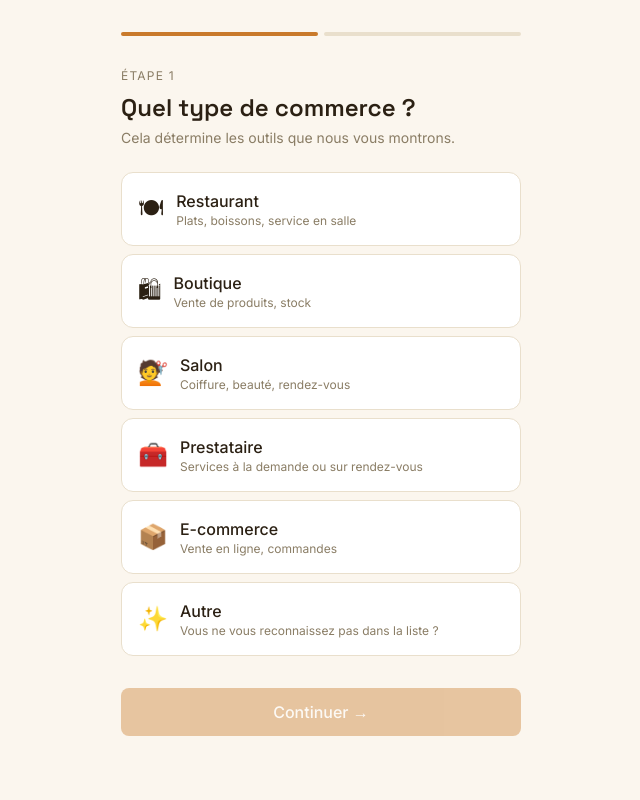
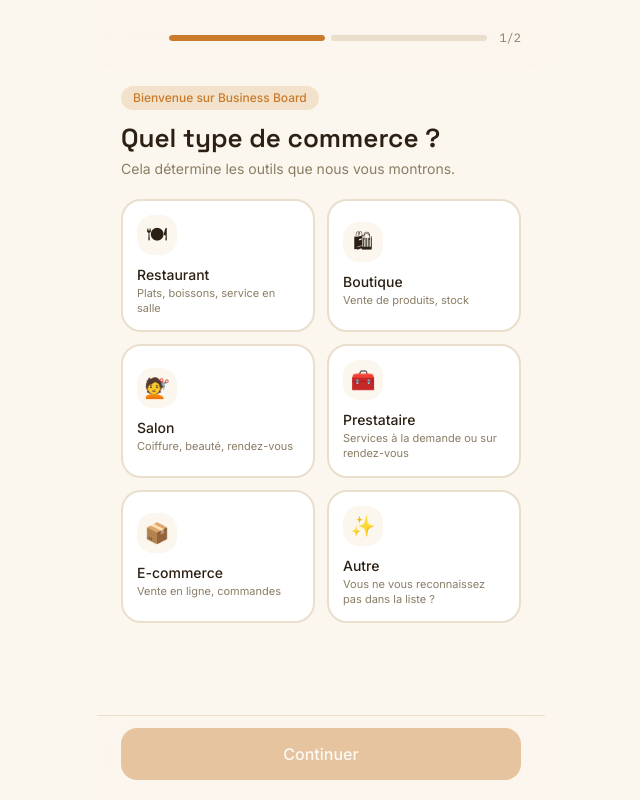
Before and after one commit to ftlskaizoku/Business-Board, a Next.js app: page /onboarding in a window 1280 px wide. Shown: the whole page, without its empty margins (319-959 px from the left). Built offline with nearby package versions, Linux system fonts and the light colour scheme.

Commit message:
App Redisigned again

```diff
--- a/src/app/globals.css
+++ b/src/app/globals.css
@@ -185,19 +185,21 @@ body {
   box-shadow: var(--shadow-card);
 }
 
-/* Page content eases in on every navigation (see (app)/template.tsx). */
+/* Page content eases in on every navigation (see (app)/template.tsx).
+   Opacity only, on purpose: animating transform here would turn this wrapper
+   into the containing block of every position:fixed child (the Encaisser
+   bar, the sale sheet, toasts), pinning them to the page bottom instead of
+   the screen. */
 @keyframes page-enter {
   from {
     opacity: 0;
-    transform: translateY(8px);
   }
   to {
     opacity: 1;
-    transform: none;
   }
 }
 .page-enter {
-  animation: page-enter 240ms cubic-bezier(0.22, 1, 0.36, 1) both;
+  animation: page-enter 220ms ease-out;
 }
 
 /* Charts draw in. */
--- a/src/app/onboarding/page.tsx
+++ b/src/app/onboarding/page.tsx
@@ -7,6 +7,43 @@ import { NICHES, NICHE_ORDER, hasProducts } from "@/lib/niches";
 import type { Niche, BizType } from "@/lib/types";
 
 type Step = "niche" | "type" | "stock" | "name";
+
+function CheckBadge() {
+  return (
+    <span className="absolute top-2.5 right-2.5 w-5 h-5 rounded-full bg-ochre text-white flex items-center justify-center">
+      <svg width="12" height="12" viewBox="0 0 24 24" fill="none" stroke="currentColor" strokeWidth="3.2" strokeLinecap="round" strokeLinejoin="round" aria-hidden="true">
+        <path d="M5 13l4 4L19 7" />
+      </svg>
+    </span>
+  );
+}
+
+function ChoiceCard({
+  selected,
+  onClick,
+  title,
+  subtitle,
+}: {
+  selected: boolean;
+  onClick: () => void;
+  title: string;
+  subtitle: string;
+}) {
+  return (
+    <button
+      type="button"
+      onClick={onClick}
+      aria-pressed={selected}
+      className={`relative w-full text-left rounded-[20px] border-2 p-4 pr-10 transition-colors ${
+        selected ? "border-ochre bg-ochre-soft" : "border-line bg-card"
+      }`}
+    >
+      <span className="block font-medium">{title}</span>
+      <span className="block text-xs text-muted mt-0.5">{subtitle}</span>
+      {selected && <CheckBadge />}
+    </button>
+  );
+}
 
 export default function OnboardingPage() {
   const router = useRouter();
@@ -30,6 +67,7 @@ export default function OnboardingPage() {
     "name",
   ];
   const currentStep = steps[stepIndex] ?? "niche";
+  const isLast = currentStep === "name";
 
   function pickNiche(n: Niche) {
     setNiche(n);
@@ -41,6 +79,8 @@ export default function OnboardingPage() {
   }
 
   const step1Ready = niche === "autre" ? !!niche && customNiche.trim().length > 0 : !!niche;
+  const canContinue =
+    currentStep === "niche" ? step1Ready : currentStep === "type" ? !!type : currentStep === "stock" ? true : !!name.trim() && !loading;
 
   function next() {
     setStepIndex((i) => Math.min(i + 1, steps.length - 1));
@@ -78,177 +118,182 @@ export default function OnboardingPage() {
     router.refresh();
   }
 
+  function onPrimary() {
+    if (isLast) createBusiness();
+    else next();
+  }
+
   return (
-    <div className="min-h-screen flex flex-col p-6 max-w-md mx-auto w-full">
-      <div className="flex gap-1.5 mb-8 mt-2">
+    <div className="min-h-[100dvh] flex flex-col max-w-md mx-auto w-full">
+      {/* Top: back + progress. Sticks to the top so you always know where you are. */}
+      <header className="sticky top-0 z-10 bg-cream/90 backdrop-blur-md px-6 pt-5 pb-3">
+        <div className="flex items-center gap-3">
+          <button
+            type="button"
+            onClick={back}
+            disabled={stepIndex === 0}
+            aria-label="Retour"
+            className={`w-9 h-9 shrink-0 rounded-full border border-line bg-card flex items-center justify-center ${
+              stepIndex === 0 ? "opacity-0 pointer-events-none" : ""
+            }`}
+          >
+            <svg width="18" height="18" viewBox="0 0 24 24" fill="none" stroke="currentColor" strokeWidth="2" strokeLinecap="round" strokeLinejoin="round" aria-hidden="true">
+              <path d="M15 5l-7 7 7 7" />
+            </svg>
+          </button>
+          <div className="flex gap-1.5 flex-1">
             {steps.map((s, i) => (
-          <span key={s} className={`h-1 flex-1 rounded-full ${i <= stepIndex ? "bg-ochre" : "bg-line"}`} />
+              <span key={s} className="h-1.5 flex-1 rounded-full bg-line overflow-hidden">
+                <span
+                  className="block h-full rounded-full bg-ochre transition-all duration-300"
+                  style={{ width: i <= stepIndex ? "100%" : "0%" }}
+                />
+              </span>
             ))}
           </div>
+          <span className="text-xs text-muted font-mono shrink-0">
+            {stepIndex + 1}/{steps.length}
+          </span>
+        </div>
+      </header>
 
+      {/* Middle: the only part that grows. Bottom padding keeps content clear of the action bar. */}
+      <main key={currentStep} className="page-enter flex-1 px-6 pt-4 pb-6">
         {currentStep === "niche" && (
-        <div>
-          <p className="text-xs uppercase tracking-widest text-muted mb-2">Étape {stepIndex + 1}</p>
-          <h1 className="font-display text-2xl font-semibold mb-1">Quel type de commerce ?</h1>
-          <p className="text-muted text-sm mb-6">Cela détermine les outils que nous vous montrons.</p>
+          <>
+            {stepIndex === 0 && (
+              <p className="inline-block text-xs font-medium text-ochre bg-ochre-soft rounded-full px-3 py-1 mb-3">
+                Bienvenue sur Business Board
+              </p>
+            )}
+            <h1 className="font-display text-[26px] leading-tight font-semibold mb-1">Quel type de commerce ?</h1>
+            <p className="text-muted text-sm mb-5">Cela détermine les outils que nous vous montrons.</p>
 
-          <div className="space-y-2 mb-8">
+            <div className="grid grid-cols-2 gap-3">
               {NICHE_ORDER.map((key) => {
                 const n = NICHES[key];
+                const selected = niche === key;
                 return (
                   <button
                     key={key}
+                    type="button"
                     onClick={() => pickNiche(key)}
-                  className={`w-full text-left border rounded-xl p-4 flex items-center gap-3 transition ${
-                    niche === key ? "border-ochre bg-ochre-soft" : "border-line bg-card"
+                    aria-pressed={selected}
+                    className={`relative text-left rounded-[20px] border-2 p-3.5 transition-colors ${
+                      selected ? "border-ochre bg-ochre-soft" : "border-line bg-card"
                     }`}
                   >
-                  <span className="text-2xl">{n.icon}</span>
-                  <span>
-                    <span className="block font-medium">{n.label}</span>
-                    <span className="block text-xs text-muted">{n.blurb}</span>
+                    <span className="w-10 h-10 rounded-2xl bg-cream flex items-center justify-center text-xl mb-2.5">
+                      {n.icon}
                     </span>
+                    <span className="block font-medium text-sm leading-snug">{n.label}</span>
+                    <span className="block text-[11px] text-muted leading-snug mt-0.5">{n.blurb}</span>
+                    {selected && <CheckBadge />}
                   </button>
                 );
               })}
             </div>
 
             {niche === "autre" && (
-            <div className="mb-8 -mt-4">
-              <label className="block text-xs uppercase tracking-widest text-muted mb-2">
+              <div className="mt-5">
+                <label className="block text-xs uppercase tracking-widest text-muted mb-2 font-medium">
                   Précisez votre activité
                 </label>
                 <input
                   autoFocus
-                className="w-full border border-line rounded-lg px-3 py-3 bg-card outline-none focus:border-ochre"
+                  className="w-full border border-line rounded-2xl px-4 py-3.5 bg-card outline-none focus:border-ochre"
                   placeholder="Ex. Location de voitures, cordonnerie…"
                   value={customNiche}
                   onChange={(e) => setCustomNiche(e.target.value)}
                 />
               </div>
             )}
-
-          <button
-            onClick={next}
-            disabled={!step1Ready}
-            className="w-full bg-ochre text-white rounded-lg py-3 font-medium disabled:opacity-40"
-          >
-            Continuer →
-          </button>
-        </div>
+          </>
         )}
 
         {currentStep === "type" && nicheConfig && (
-        <div>
-          <p className="text-xs uppercase tracking-widest text-muted mb-2">Étape {stepIndex + 1}</p>
-          <h1 className="font-display text-2xl font-semibold mb-1">Produits, services, ou les deux ?</h1>
-          <p className="text-muted text-sm mb-6">{nicheConfig.label} peut fonctionner des deux façons.</p>
+          <>
+            <h1 className="font-display text-[26px] leading-tight font-semibold mb-1">Produits, services, ou les deux ?</h1>
+            <p className="text-muted text-sm mb-5">{nicheConfig.label} peut fonctionner des deux façons.</p>
 
-          <div className="space-y-2 mb-8">
+            <div className="space-y-3">
               {nicheConfig.allowedTypes.map((t) => (
-              <button
+                <ChoiceCard
                   key={t}
+                  selected={type === t}
                   onClick={() => setType(t)}
-                className={`w-full text-left border rounded-xl p-4 ${
-                  type === t ? "border-ochre bg-ochre-soft" : "border-line bg-card"
-                }`}
-              >
-                {t === "products" && "Produits — j'ai un stock à vendre"}
-                {t === "services" && "Services — je prends des rendez-vous"}
-                {t === "both" && "Les deux — produits et rendez-vous"}
-              </button>
+                  title={t === "products" ? "Produits" : t === "services" ? "Services" : "Les deux"}
+                  subtitle={
+                    t === "products"
+                      ? "J'ai un stock à vendre."
+                      : t === "services"
+                      ? "Je prends des rendez-vous."
+                      : "Produits et rendez-vous."
+                  }
+                />
               ))}
             </div>
-
-          <div className="flex gap-3">
-            <button onClick={back} className="flex-1 border border-line rounded-lg py-3 font-medium">
-              ← Retour
-            </button>
-            <button
-              onClick={next}
-              disabled={!type}
-              className="flex-1 bg-ochre text-white rounded-lg py-3 font-medium disabled:opacity-40"
-            >
-              Continuer →
-            </button>
-          </div>
-        </div>
+          </>
         )}
 
         {currentStep === "stock" && (
-        <div>
-          <p className="text-xs uppercase tracking-widest text-muted mb-2">Étape {stepIndex + 1}</p>
-          <h1 className="font-display text-2xl font-semibold mb-1">Suivre le stock de vos produits ?</h1>
-          <p className="text-muted text-sm mb-6">
+          <>
+            <h1 className="font-display text-[26px] leading-tight font-semibold mb-1">Suivre le stock de vos produits ?</h1>
+            <p className="text-muted text-sm mb-5">
               {niche === "restaurant"
                 ? "Utile si vous voulez suivre les ingrédients ou produits que vous achetez pour préparer vos plats. Ce n'est pas obligatoire : les plats de votre menu n'ont pas besoin d'un stock de départ — au moment d'une vente, vous choisissez simplement le plat et la quantité vendue."
-              : "Si activé, chaque vente diminue automatiquement le stock du produit. Vous pourrez changer ce choix à tout moment depuis l'onglet Catalogue."}
+                : "Si activé, chaque vente diminue automatiquement le stock du produit. Vous pourrez changer ce choix à tout moment dans les Paramètres."}
             </p>
 
-          <div className="space-y-2 mb-8">
-            <button
+            <div className="space-y-3">
+              <ChoiceCard
+                selected={trackStock}
                 onClick={() => setTrackStock(true)}
-              className={`w-full text-left border rounded-xl p-4 ${
-                trackStock ? "border-ochre bg-ochre-soft" : "border-line bg-card"
-              }`}
-            >
-              <span className="block font-medium">Oui, suivre le stock</span>
-              <span className="block text-xs text-muted">Le stock diminue à chaque vente enregistrée.</span>
-            </button>
-            <button
+                title="Oui, suivre le stock"
+                subtitle="Le stock diminue à chaque vente enregistrée."
+              />
+              <ChoiceCard
+                selected={!trackStock}
                 onClick={() => setTrackStock(false)}
-              className={`w-full text-left border rounded-xl p-4 ${
-                !trackStock ? "border-ochre bg-ochre-soft" : "border-line bg-card"
-              }`}
-            >
-              <span className="block font-medium">Non, pas pour l&apos;instant</span>
-              <span className="block text-xs text-muted">
-                Vous enregistrez juste le produit et la quantité vendue à chaque vente.
-              </span>
-            </button>
+                title="Non, pas pour l'instant"
+                subtitle="Vous enregistrez juste le produit et la quantité vendue à chaque vente."
+              />
             </div>
-
-          <div className="flex gap-3">
-            <button onClick={back} className="flex-1 border border-line rounded-lg py-3 font-medium">
-              ← Retour
-            </button>
-            <button onClick={next} className="flex-1 bg-ochre text-white rounded-lg py-3 font-medium">
-              Continuer →
-            </button>
-          </div>
-        </div>
+          </>
         )}
 
         {currentStep === "name" && (
-        <div>
-          <p className="text-xs uppercase tracking-widest text-muted mb-2">Étape {stepIndex + 1}</p>
-          <h1 className="font-display text-2xl font-semibold mb-1">Le nom de votre commerce</h1>
-          <p className="text-muted text-sm mb-6">Il apparaîtra en haut de votre tableau de bord.</p>
+          <>
+            <h1 className="font-display text-[26px] leading-tight font-semibold mb-1">Le nom de votre commerce</h1>
+            <p className="text-muted text-sm mb-5">Il apparaîtra en haut de votre tableau de bord.</p>
 
             <input
               autoFocus
-            className="w-full border border-line rounded-lg px-3 py-3 bg-card outline-none focus:border-ochre mb-8"
+              className="w-full border border-line rounded-2xl px-4 py-3.5 bg-card outline-none focus:border-ochre"
               placeholder="Ex. Les Mets de Fatima"
               value={name}
               onChange={(e) => setName(e.target.value)}
+              onKeyDown={(e) => {
+                if (e.key === "Enter" && canContinue) createBusiness();
+              }}
             />
 
-          {error && <p className="text-red text-sm mb-4">{error}</p>}
+            {error && <p className="text-red text-sm mt-4">{error}</p>}
+          </>
+        )}
+      </main>
 
-          <div className="flex gap-3">
-            <button onClick={back} className="flex-1 border border-line rounded-lg py-3 font-medium">
-              ← Retour
+      {/* Bottom: the action is always on screen, whatever the list length. */}
+      <footer className="sticky bottom-0 z-10 bg-cream/90 backdrop-blur-md border-t border-line px-6 pt-3 pb-5">
+        <button
+          type="button"
+          onClick={onPrimary}
+          disabled={!canContinue}
+          className="w-full bg-ochre text-white rounded-2xl py-3.5 font-medium disabled:opacity-40"
+        >
+          {isLast ? (loading ? "Création…" : "Créer mon commerce") : "Continuer"}
         </button>
-            <button
-              onClick={createBusiness}
-              disabled={!name.trim() || loading}
-              className="flex-1 bg-ochre text-white rounded-lg py-3 font-medium disabled:opacity-40"
-            >
-              {loading ? "…" : "Créer mon commerce"}
-            </button>
-          </div>
-        </div>
-      )}
+      </footer>
     </div>
   );
 }
```
Lines whose indentation alone changed are shown as unchanged.
